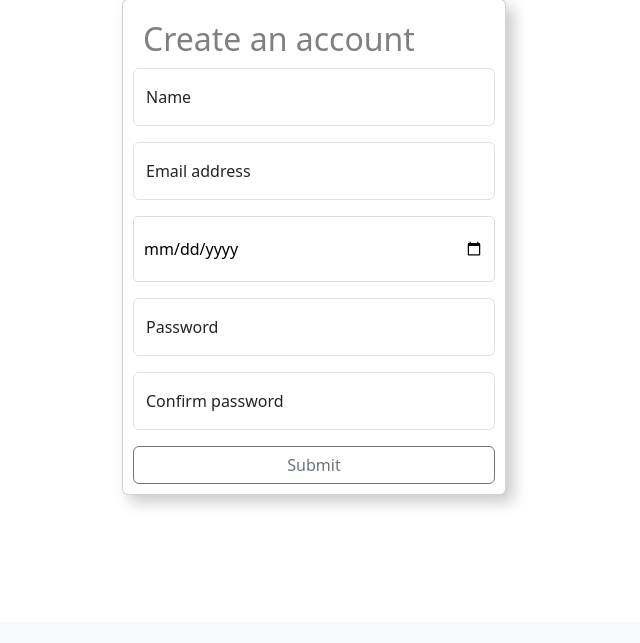
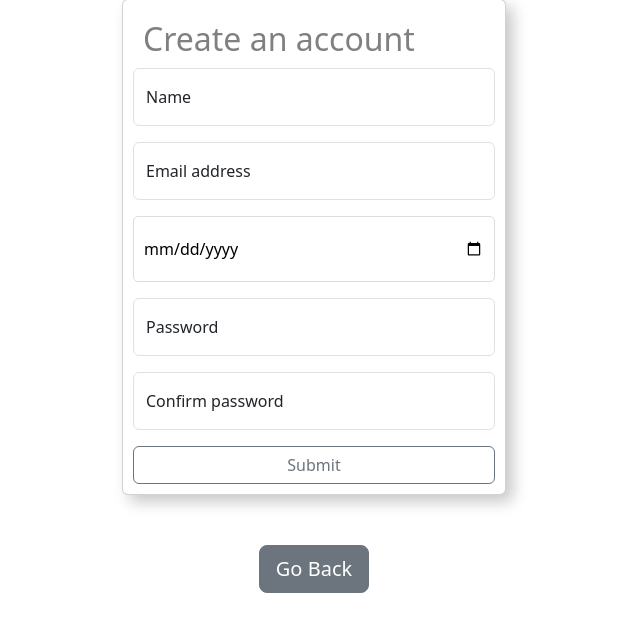
Before and after one commit to JulienF777/PuppyApp, a PHP site: page /admincreate.php in a window 1280 px wide. Shown: the part 178-821 px from the top of the page, without its empty margins (326-966 px from the left). Before the commit the page ends 684 px from the top, so only its background shows below. Run offline with PHP 8.4, Linux system fonts and the light colour scheme.

Commit message:
add button back

```diff
--- a/admincreate.php
+++ b/admincreate.php
@@ -68,6 +68,10 @@ if(isset($_SESSION['error'])){
 
 </form>
 
+<div class="back">
+  <a href="index.php" class="btn btn-secondary btn-lg">Go Back</a>
+</div>
+
 <script>
   var password = document.getElementById("password")
   , confirm_password = document.getElementById("confirm_password");
```
